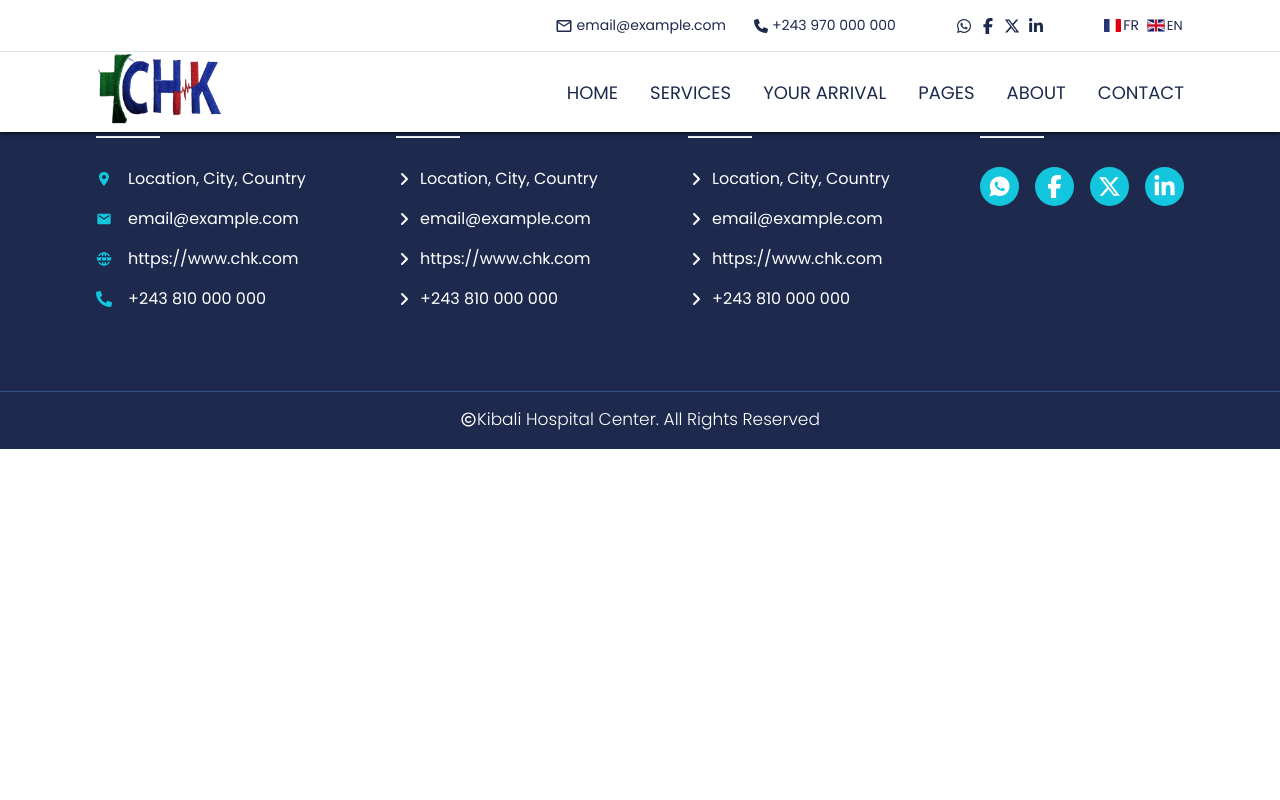
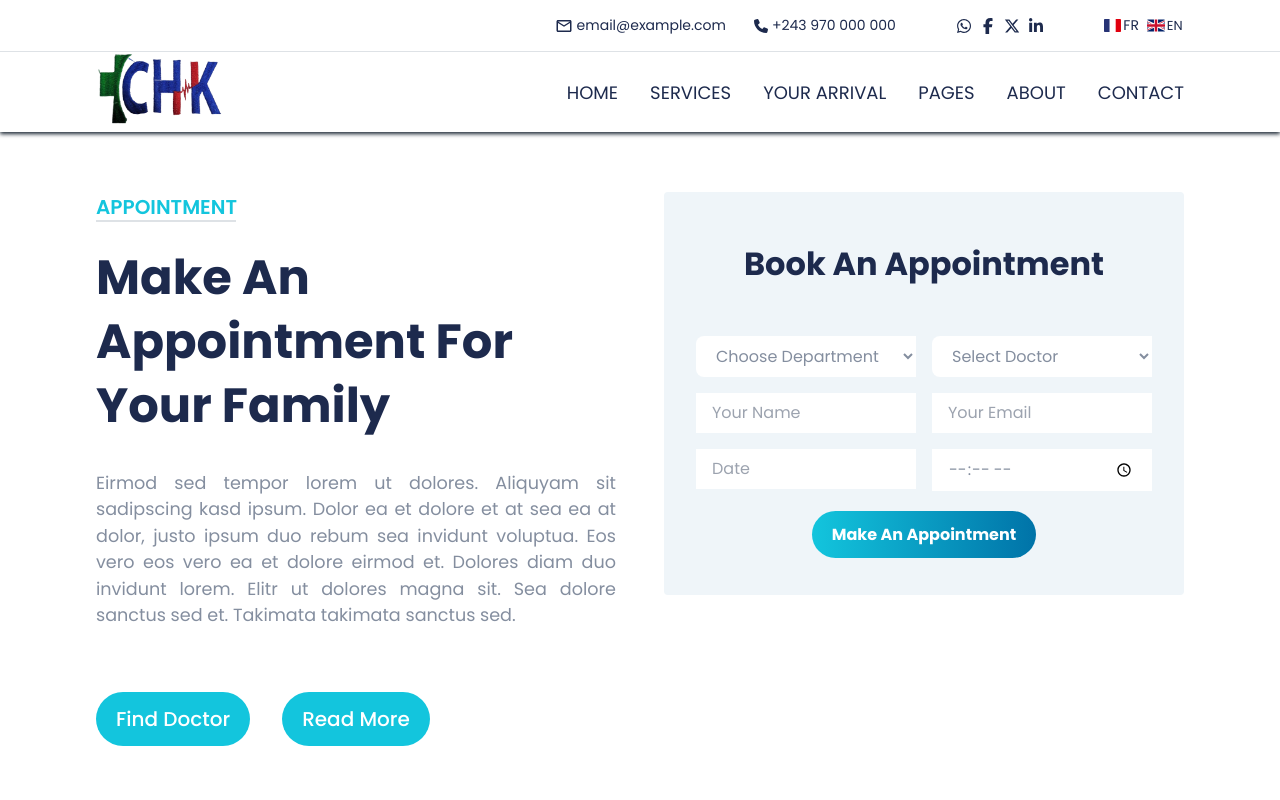
Before and after one commit to tresorsawasawa/kibali_hospital_center, a React (Create React App) app: page /appointment in a window 1280 px wide. Shown: the top 800 px of the page. Built offline with nearby package versions, Linux system fonts and the light colour scheme.

Commit message:
Add the Appointment page

```diff
--- a/src/pages/Appointment/Appointment.jsx
+++ b/src/pages/Appointment/Appointment.jsx
@@ -1,7 +1,102 @@
+/* eslint-disable max-len */
+/* eslint-disable no-return-assign */
 import React from 'react';
+import { NavLink } from 'react-router-dom';
+import './Appointment.scss';
 
 const Appointment = () => (
-  <h2>Appointment Page</h2>
+  <section className="appointment w-full pt-[12rem] pb-[2rem]">
+    <div className="inner1 w-[85%] flex gap-[3rem] my-0 mx-auto pb-[4rem]">
+      <div className="aboutLeft relative w-[50%] flex flex-col gap-[2rem]">
+        <div className="headings flex flex-col gap-[1.5rem]">
+          <h2 className="appointmentTitle  uppercase text-[20px] font-[600] text-[#13c5dd] relative">Appointment</h2>
+          <h1 className="text-[3rem] font-[700] leading-[4rem]">
+            Make An Appointment For Your Family
+          </h1>
+        </div>
+
+        <p className="text-justify text-[1.1rem] text-[#848e9f]">
+          Eirmod sed tempor lorem ut dolores. Aliquyam sit sadipscing kasd ipsum. Dolor ea et dolore et at sea ea at dolor, justo ipsum duo rebum sea invidunt voluptua. Eos vero eos vero ea et dolore eirmod et. Dolores diam duo invidunt lorem. Elitr ut dolores magna sit. Sea dolore sanctus sed et. Takimata takimata sanctus sed.
+        </p>
+
+        <div className="buttonsContainer text-white flex gap-[2rem] pt-[2rem] font-[500]">
+          <NavLink
+            to="/our_doctors"
+            className="text-[20px] bg-blue-700"
+          >
+            Find Doctor
+          </NavLink>
+
+          <NavLink
+            to="/appointment"
+            className="text-[20px]"
+          >
+            Read More
+          </NavLink>
+        </div>
+      </div>
+
+      <div className="aboutRight w-[50%] flex flex-col gap-[2rem]">
+        <div className="bg-[#eff5f9] flex flex-col text-center rounded px-[2rem] gap-[2rem] py-[3rem]">
+          <h1 className="mb-4 text-[2rem] font-bold">Book An Appointment</h1>
+          <form className="flex gap-[1rem]">
+            <div className="left flex flex-col gap-[1rem]">
+              <div className="DepartmentsList">
+                <select className="form-select bg-light border-0 w-[100%] text-[#848e9f] bg-white py-[0.5rem] px-[1rem]">
+                  <option selected="">Choose Department</option>
+                  <option value="1">Department 1</option>
+                  <option value="2">Department 2</option>
+                  <option value="3">Department 3</option>
+                </select>
+              </div>
+              <div className="nameInputCont">
+                <input type="text" className="w-[100%] text-[#848e9f] bg-white py-[0.5rem] px-[1rem]" placeholder="Your Name" />
+              </div>
+
+              <div className="dateInputcont">
+                <input
+                  placeholder="Date"
+                  type="text"
+                  className="w-[100%] text-[#848e9f] bg-white py-[0.5rem] px-[1rem]"
+                  onFocus={(e) => (e.target.type = 'date')}
+                  onBlur={(e) => (e.target.type = 'text')}
+                  id="date"
+                />
+              </div>
+            </div>
+            <div className="right flex flex-col gap-[1rem]">
+              <div className="">
+                <select className="form-select bg-light border-0 w-[100%] text-[#848e9f] bg-white py-[0.5rem] px-[1rem]">
+                  <option selected="">Select Doctor</option>
+                  <option value="1">Doctor 1</option>
+                  <option value="2">Doctor 2</option>
+                  <option value="3">Doctor 3</option>
+                </select>
+              </div>
+
+              <div className="emailInputCont">
+                <input type="email" className="w-[100%] text-[#848e9f] bg-white py-[0.5rem] px-[1rem] bg-light border-0" placeholder="Your Email" />
+              </div>
+
+              <div className="timeInputcont">
+                <input
+                  placeholder="Time"
+                  type="time"
+                  className="form-control bg-light border-0 w-[100%] text-[#848e9f] bg-white py-[0.5rem] px-[1rem] outline-none"
+                  onFocus={(e) => (e.target.type = 'time')}
+                  onBlur={(e) => (e.target.type = 'text')}
+                  id="time"
+                />
+              </div>
+            </div>
+          </form>
+          <div className="col-12">
+            <NavLink to="/appointment" className="btn btn-primary w-100 py-3 text-white font-bold" type="submit">Make An Appointment</NavLink>
+          </div>
+        </div>
+      </div>
+    </div>
+  </section>
 );
 
 export default Appointment;
--- /dev/null
+++ b/src/pages/Appointment/Appointment.scss
@@ -0,0 +1,30 @@
+@import '../../assets/stylesheets/base/colors';
+
+.appointment {
+  .inner1 {
+    .aboutLeft {
+      .buttonsContainer {
+        a {
+          padding: 12px 20px;
+          background: $primary;
+          border-radius: 3rem;
+          border: none;
+          outline: none;
+          cursor: pointer;
+
+          &:hover {
+            background: $white !important;
+            border: 1px solid $dark;
+            color: $dark;
+          }
+
+          &:focus {
+            background: none;
+            border: 1px solid $dark;
+            color: $dark;
+          }
+        }
+      }
+    }
+  }
+}
```
